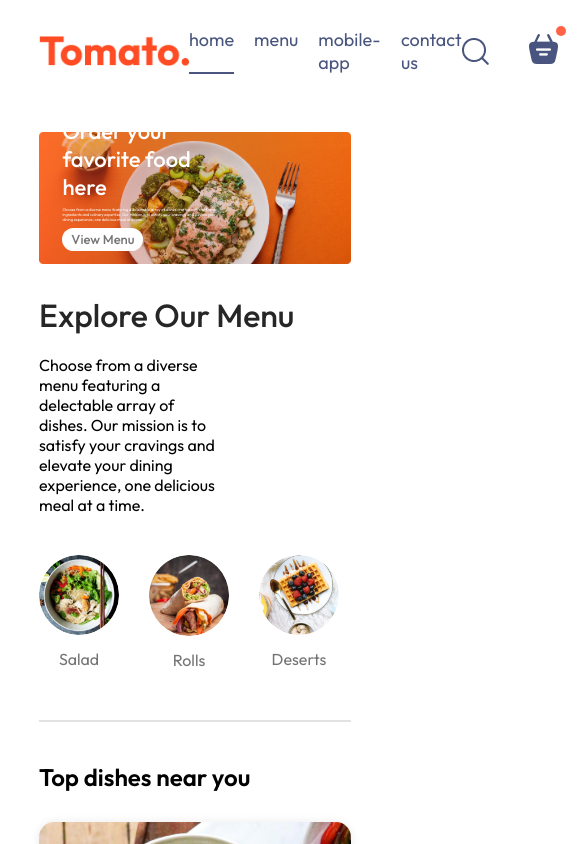
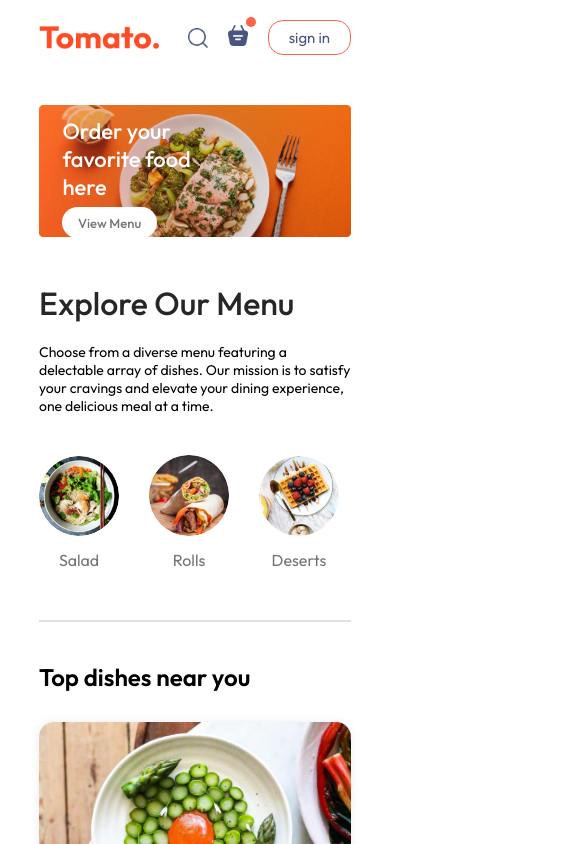
Before and after one commit to AnthonyAssayah/food-delivery, a React (Vite) app in the folder frontend/: page / in a window 390 px wide. Shown: the top 844 px of the page, 585 px wide, since content can reach past the window. Built offline with nearby package versions, Linux system fonts and the light colour scheme.

Commit message:
response functionality

```diff
--- a/frontend/src/components/ExploreMenu/ExploreMenu.css
+++ b/frontend/src/components/ExploreMenu/ExploreMenu.css
@@ -1,20 +1,20 @@
-.explore-menu{
+.explore-menu {
   display: flex;
   flex-direction: column;
   gap: 20px;
 }
 
-.explore-menu h1{
+.explore-menu h1 {
   color: #262626;
   font-weight: 500;
 }
 
-.explore-menu-text{
-    max-width:  60%;
+.explore-menu-text {
+  max-width: 60%;
   columns: #808080;
 }
 
-.explore-menu-list{
+.explore-menu-list {
   display: flex;
   gap: 30px;
   justify-content: space-between;
@@ -24,11 +24,11 @@
   overflow-x: scroll;
 }
 
-.explore-menu-list::-webkit-scrollbar{
+.explore-menu-list::-webkit-scrollbar {
   display: none;
 }
 
-.explore-menu-list-item img{
+.explore-menu-list-item img {
   width: 7.5vw;
   min-width: 80px;
   cursor: pointer;
@@ -36,21 +36,28 @@
   transition: 0.2s;
 }
 
-.explore-menu-list-item p{
+.explore-menu-list-item p {
   margin-top: 10px;
   color: #747474;
   font-size: max(1.4vw, 16px);
   cursor: pointer;
 }
 
-.explore-menu hr{
+.explore-menu hr {
   margin: 10px 0px;
   height: 2px;
   background-color: #e2e2e2;
   border: none;
 }
 
-.explore-menu-list-item .active{
+.explore-menu-list-item .active {
   border: 4px solid tomato;
   padding: 2px;
 }
+
+@media (max-width: 1050px) {
+  .explore-menu-text {
+    max-width: 100%;
+    font-size: 14px;
+  }
+}
--- a/frontend/src/components/Footer/Footer.css
+++ b/frontend/src/components/Footer/Footer.css
@@ -8,31 +8,34 @@
   padding: 20px 8vw;
   padding-top: 80px;
   margin-top: 100px;
-
 }
 
-.footer-content{
+.footer-content {
   width: 100%;
   display: grid;
   grid-template-columns: 2fr 1fr 1fr;
   gap: 80px;
 }
 
-.footer-content-left, .footer-content-right, .footer-content-center{
+.footer-content-left,
+.footer-content-right,
+.footer-content-center {
   display: flex;
   flex-direction: column;
   align-items: start;
   gap: 20px;
 }
 
-.footer-content-left li, .footer-content-right li, .footer-content-center li{
+.footer-content-left li,
+.footer-content-right li,
+.footer-content-center li {
   list-style: none;
   margin-bottom: 10px;
   cursor: pointer;
 }
 
-
- .footer-content-right h2, .footer-content-center h2{
+.footer-content-right h2,
+.footer-content-center h2 {
   color: white;
 }
 
@@ -41,7 +44,7 @@
   margin-right: 15px;
 }
 
-.footer hr{
+.footer hr {
   width: 100%;
   border: 1px solid #d9d9d9;
   margin: 20px 0;
@@ -49,3 +52,15 @@
   background-color: grey;
   border: none;
 }
+
+@media (max-width: 750px) {
+  .footer-content {
+    display: flex;
+    flex-direction: column;
+    gap: 35px;
+  }
+  .footer-copyright {
+    text-align: center;
+  }
+
+}
--- a/frontend/src/components/Header/Header.css
+++ b/frontend/src/components/Header/Header.css
@@ -39,3 +39,30 @@
    border-radius: 50px;
    cursor: pointer;
 }
+
+@media (max-width:1050px) {
+   .header{
+         height: 38vw;
+   }
+    .header-contents{
+         max-width: 45%;
+
+    }
+}
+
+@media (max-width:750px) {
+
+    .header-contents{
+        max-width: 55%;
+
+    }
+
+    .header-contents p{
+        display: none;
+    }
+
+
+    .header-contents button{
+        padding: 2vw 4vw;
+    }
+ }
--- a/frontend/src/components/Navbar/Navbar.css
+++ b/frontend/src/components/Navbar/Navbar.css
@@ -62,3 +62,52 @@
     top: -8px;
     right: -8px;
 }
+
+@media (max-width:1050px) {
+    .navbar .logo{
+        width: 140px;
+    }
+    .navbar-menu{
+        gap: 20px;
+        font-size: 17px;
+    }
+    .navbar-right{
+        gap: 30px;
+    }
+    .navbar-right img{
+        width: 22px;
+    }
+    .navbar-right button{
+        padding: 8px 25px;
+
+    }
+}
+
+@media (max-width:900px) {
+    .navbar .logo{
+        width: 120px;
+    }
+    .navbar-menu{
+        gap: 15px;
+        font-size: 16px;
+    }
+    .navbar-right{
+        gap: 20px;
+    }
+    .navbar-right img{
+        width: 20px;
+    }
+    .navbar-right button{
+        padding: 7px 20px;
+        font-size: 15px;
+
+    }
+}
+
+@media (max-width:750px) {
+
+    .navbar-menu{
+        display: none;
+    }
+
+}
```
Lines whose indentation alone changed are shown as unchanged.
